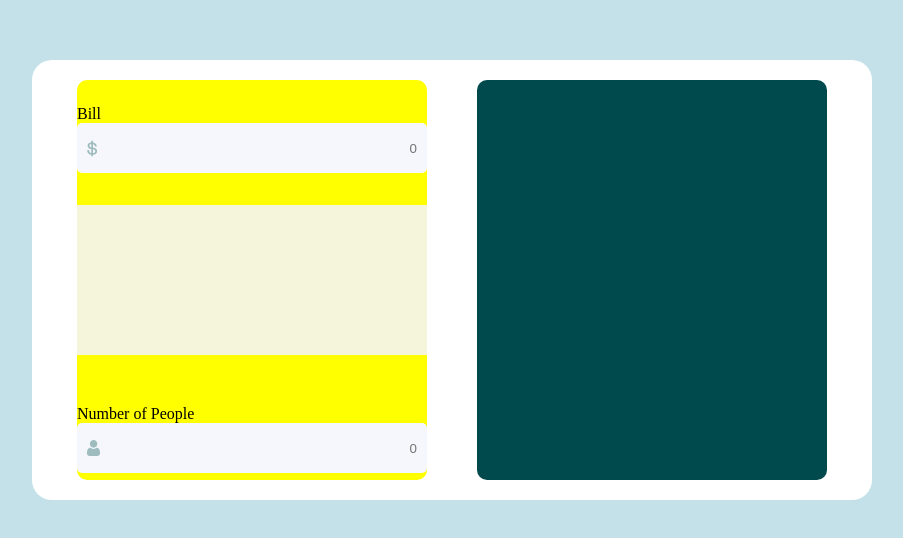
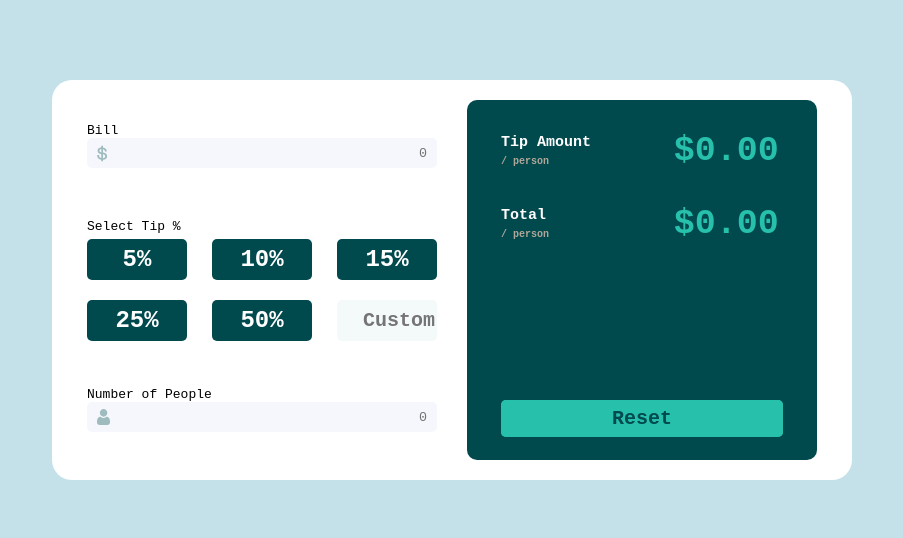
Before and after one commit to lewisoutdoorllc/just_a_tip_calculator, a plain HTML site: page index.html in a window 1280 px wide. Shown: the part 120-658 px from the top of the page, without its empty margins (188-1091 px from the left). Drawn offline with Linux system fonts and the light colour scheme.

Commit message:
added styles to calculator; added the tip buttons and labels

```diff
--- a/index.html
+++ b/index.html
@@ -1,5 +1,6 @@
 <!DOCTYPE html>
 <html lang="en">
+
 <head>
   <meta charset="UTF-8">
   <meta http-equiv="X-UA-Compatible" content="IE=edge">
@@ -7,6 +8,7 @@
   <title>Document</title>
   <link rel="stylesheet" href="style.css">
 </head>
+
 <body>
   <div class="container">
 
@@ -21,6 +23,15 @@
       </div>
 
       <div class="tip">
+        <p>Select Tip %</p>
+        <div class="tip_container">
+          <button type="button" class="tip_btn" value="5">5%</button>
+          <button type="button" class="tip_btn" value="10">10%</button>
+          <button type="button" class="tip_btn" value="15">15%</button>
+          <button type="button" class="tip_btn" value="25">25%</button>
+          <button type="button" class="tip_btn" value="50">50%</button>
+          <input id="tip_input" class="input_tip" type="number" step='1' placeholder='Custom' min="0">
+        </div>
 
       </div>
 
@@ -34,10 +45,27 @@
 
     </div>
     <div class="right">
+      <div class="tip_amount_person">
+        <p>Tip Amount</p>
+        <p>/ person</p>
+        <label for="#" class="tip_amount_label">$0.00</label>
+      </div>
 
+      <div class="total_amount_person">
+        <p>Total</p>
+        <p>/ person</p>
+        <label for="#" class="total_amount_label">$0.00</label>
+      </div>
+
+      <div class="reset_button">
+        <a href="/index.html" class="reset_btn">
+          <input type="button" value="Reset" class="reset_btn">
+        </a>
+      </div>
     </div>
   </div>
 </body>
+
 </html>
 
 
--- a/style.css
+++ b/style.css
@@ -1,6 +1,8 @@
 * {
     margin: 0;
     padding: 0;
+    box-sizing: border-box;
+    font-family: monospace;
 }
 
 body {
@@ -26,7 +28,7 @@ body {
 .left {
     width: 350px;
     height: 100%;
-    background-color:  yellow;
+    /* background-color:  yellow; */
     display: flex;
     flex-direction: column;
     justify-content: space-around;
@@ -56,10 +58,41 @@ body {
     width: 100%;
 }
 
-.tip {
+.tip_container {
     width: 100%;
-    height: 150px;
-    background-color: beige;
+    display: flex;
+    justify-content: space-between;
+    flex-wrap: wrap;
+    row-gap: 20px;
+    padding-top: 5px;
+}
+
+.tip_btn {
+    color: hsl(0, 0%, 100%);
+    cursor: pointer;
+    font-size: 24px;
+    /* font-family: 'Space Mono', monospace; */
+    font-weight: 700;
+    background-color: hsl(183, 100%, 15%);
+    text-align: center;
+    width: 100px;
+    padding: 7px 0;
+    border: none;
+    border-radius: 5px;
+    transition: .1s;
+}
+
+.input_tip {
+    color: hsl(183, 100%, 15%);
+    font-size: 20px;
+    /* font-family: 'Space Mono', monospace; */
+    font-weight: 700;
+    text-align: right;
+    width: 100px;
+    padding: 7px 0;
+    background-color: hsl(189, 41%, 97%);
+    border-radius: 5px;
+    border: 2px solid transparent;
 }
 
 .people {
@@ -68,20 +101,82 @@ body {
     /* background-color: orange; */
 }
 
+input::-webkit-outer-spin-button,
+input::-webkit-inner-spin-button {
+    -webkit-appearance: none;
+    margin: 0;
+}
 
+/* RIGHT SIDE CONTAINER */
 
 .right {
+    display: flex;
+    flex-direction: column;
+    /* justify-content: space-between; */
     width: 350px;
     height: 100%;
     background-color: hsl(183, 100%, 15%);
     border-radius: 10px;
+    padding: 34px;
+    color: white;
 }
 
-input::-webkit-outer-spin-button,
-input::-webkit-inner-spin-button {
-  -webkit-appearance: none;
-  margin: 0;
+.tip_amount_person, .total_amount_person {
+    display: flex;
+    flex-direction: column;
+    width: 50%;
 }
+
+.tip_amount_label, .total_amount_label {
+    display: flex;
+    justify-content: flex-end;
+    width: 50%;
+    position: relative;
+    left: 147%;
+    bottom: 50%;
+}
+
+.right p:nth-child(1), p:nth-child(4) {
+    font-size: 15px;
+    font-weight: bold;
+    display: flex;
+    flex-direction: column;
+    padding-bottom: 5px;
+}
+.right p:nth-child(2), p:nth-child(5) {
+    font-size: 10px;
+    font-weight: bold;
+    color: rgb(176, 167, 153);
+}
+
+label {
+    color: hsl(172, 67%, 45%);
+    font-size: 35px;
+    font-family: 'Space Mono', monospace;
+    font-weight: bold;
+}
+
+.reset_button {
+    display: flex;
+    justify-content: center;
+    position: relative;
+    top: 41%;
+}
+
+.reset_btn {
+    display:flex;
+    justify-content: center;
+    text-decoration: none;
+    width: 100%;
+    height: 37px;
+    background-color: hsl(172, 67%, 45%);
+    color: hsl(183, 100%, 15%);
+    border: none;
+    border-radius: 5px;
+    font-size: 20px;
+    font-weight: bold;
+}
+
 
 /* * {
     margin:0;
```
Also changed, not shown: script.js (added). Lines whose indentation alone changed are shown as unchanged.
